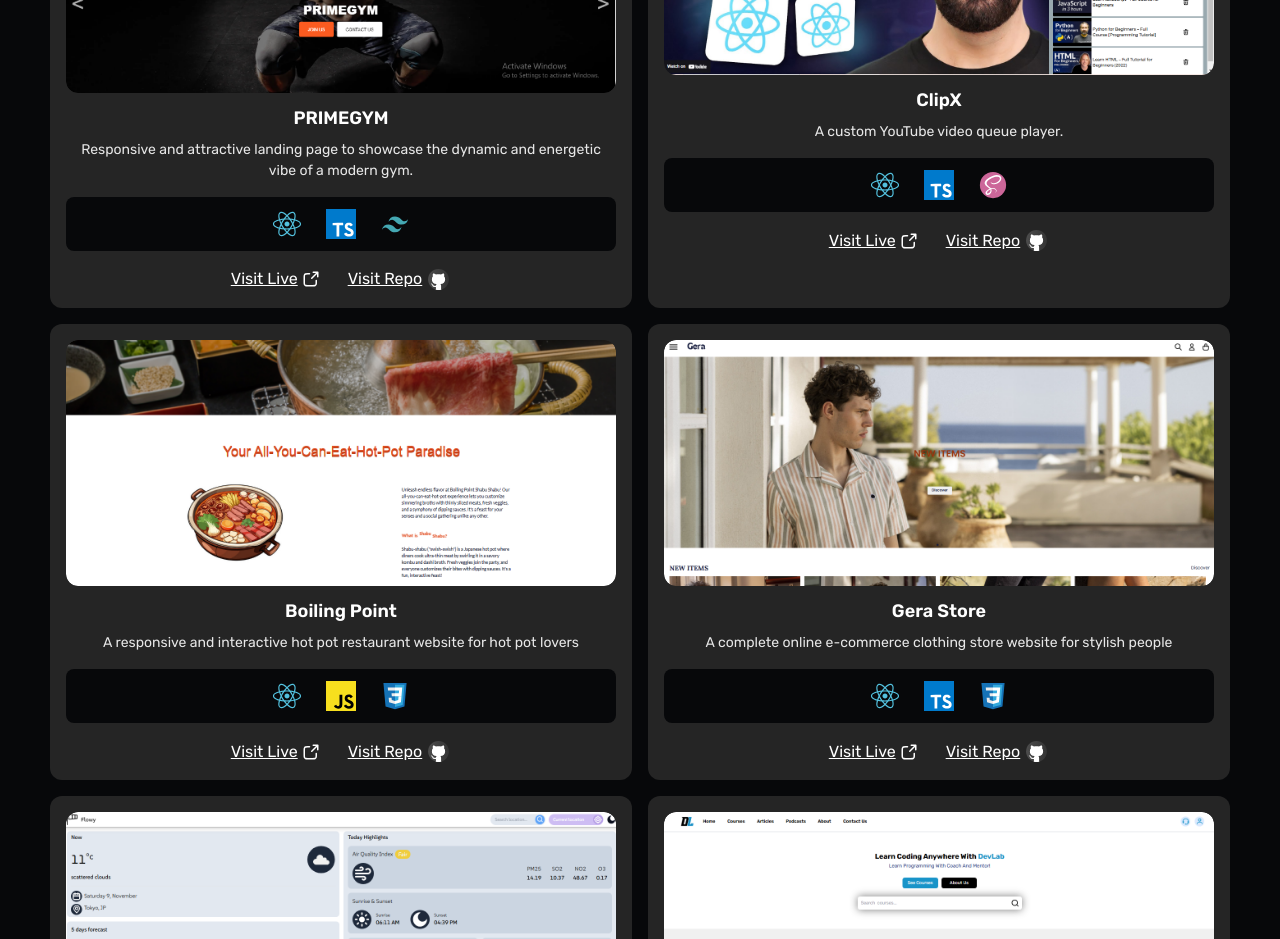
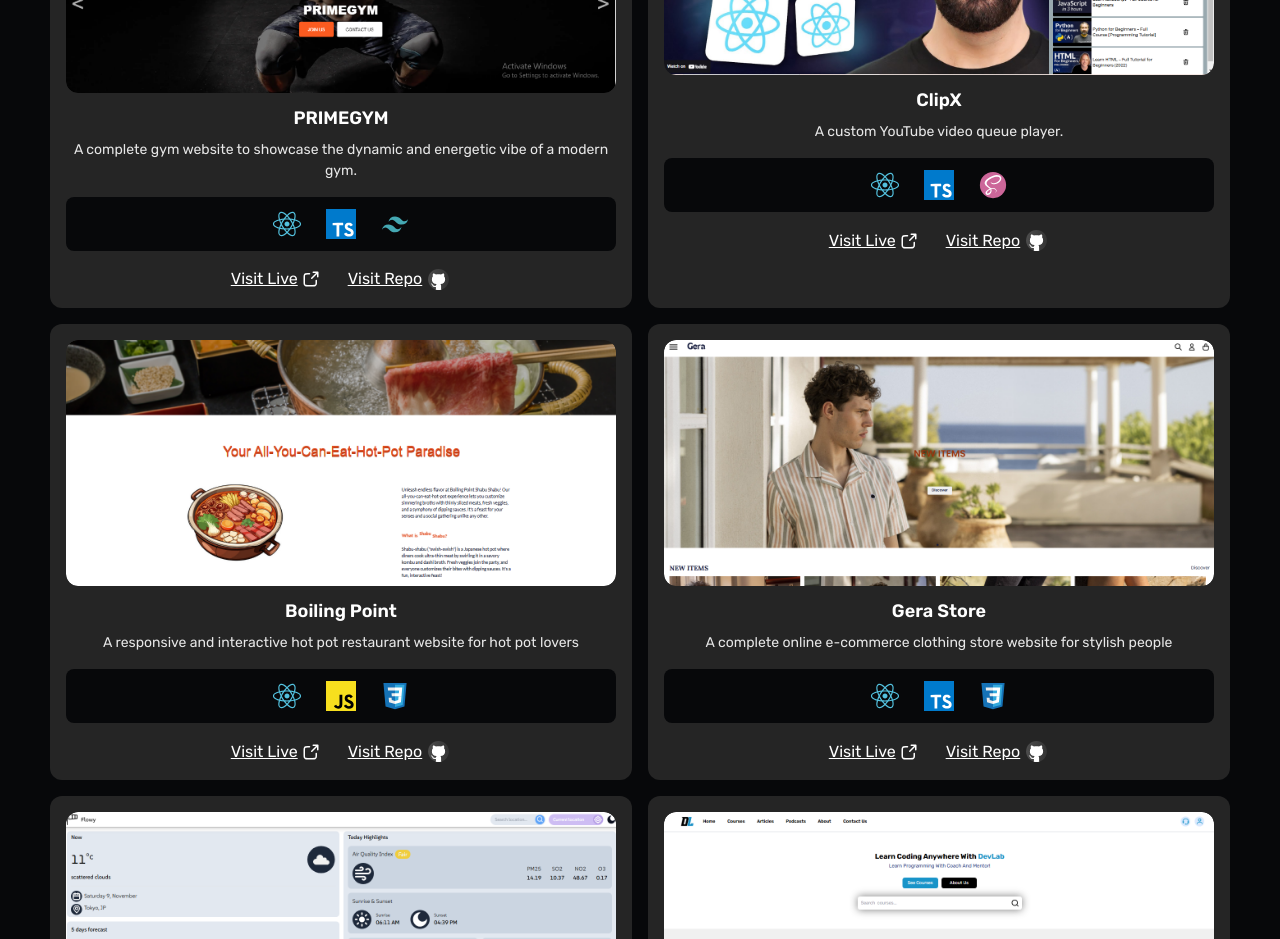
Before and after one commit to NaingLuTun/nainglutun-portfolio, a React (Vite) app: page / in a window 1280 px wide. Shown: the part 3460-4399 px from the top of the page. Built offline with nearby package versions, Linux system fonts and the light colour scheme.

Commit message:
updated primegym project

```diff
--- a/src/components/Main Components/Projects-section/Projects.tsx
+++ b/src/components/Main Components/Projects-section/Projects.tsx
@@ -61,7 +61,7 @@ const Projects = () => {
                     techName: "Tailwind",
                 }
             ],
-            projectDescription: "Responsive and attractive landing page to showcase the dynamic and energetic vibe of a modern gym.",
+            projectDescription: "A complete gym website to showcase the dynamic and energetic vibe of a modern gym.",
             projectLink: "https://nainglutun.github.io/primegym",
             githubLink: "https://github.com/NaingLuTun/primegym",
             transition: 0.5,
```
Also changed, not shown: 1 other file (tests, documents, lock files or other folders).
